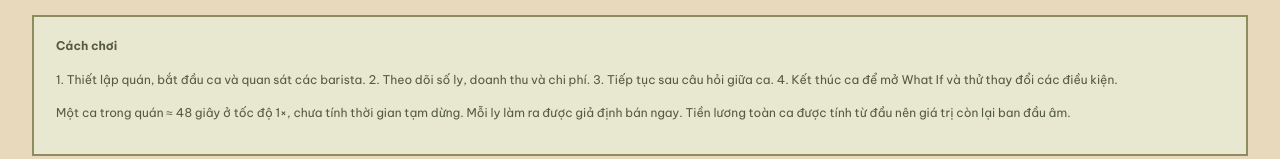
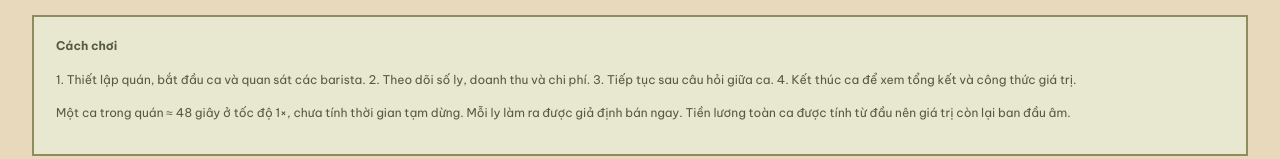
Before and after one commit to Phatdz-coding/KTCT-Creative-Product, a React (Vite) app: page / in a window 1280 px wide. Both pictures are taken after a click on the button "Cách chơi". Shown: the part 190-349 px from the top of the page. Built offline with nearby package versions, Linux system fonts and the light colour scheme.

Commit message:
remove "what if" section

```diff
--- a/src/App.tsx
+++ b/src/App.tsx
@@ -11,7 +11,6 @@ import {
   EducationalModal,
   Tip,
   ValueFormula,
-  WhatIfSimulator,
 } from "./components/Education";
 import { useSimulation } from "./hooks/useSimulation";
 import { baseline, calculate, clock, money } from "./lib/economics";
@@ -34,7 +33,7 @@ export default function App() {
             <p>
               1. Thiết lập quán, bắt đầu ca và quan sát các barista. 2. Theo dõi
               số ly, doanh thu và chi phí. 3. Tiếp tục sau câu hỏi giữa ca. 4.
-              Kết thúc ca để mở What If và thử thay đổi các điều kiện.
+              Kết thúc ca để xem tổng kết và công thức giá trị.
             </p>
             <p>
               Một ca trong quán ≈ 48 giây ở tốc độ 1×, chưa tính thời gian tạm
@@ -186,19 +185,15 @@ export default function App() {
                   </div>
                 ))}
               </div>
-              <a href="#what-if" className="button primary">
-                Thử một kịch bản khác ↗
-              </a>
             </section>
             {target.recoveryHours >= scenario.hours && (
               <p className="guide">
                 {target.surplus < 0
-                  ? "Ca này chưa bù đủ tiền lương sau khi trừ nguyên liệu và vận hành. Không có thời gian lao động thặng dư trong ca theo mô hình; hãy thử thay đổi các điều kiện bên dưới."
+                  ? "Ca này chưa bù đủ tiền lương sau khi trừ nguyên liệu và vận hành. Không có thời gian lao động thặng dư trong ca theo mô hình."
                   : "Ca này chỉ bù đủ tiền lương khi kết thúc; không còn thời gian lao động thặng dư trong ca."}
               </p>
             )}
             <ValueFormula scenario={scenario} />
-            <WhatIfSimulator initialScenario={scenario} />
           </>
         )}
         <footer>
```
